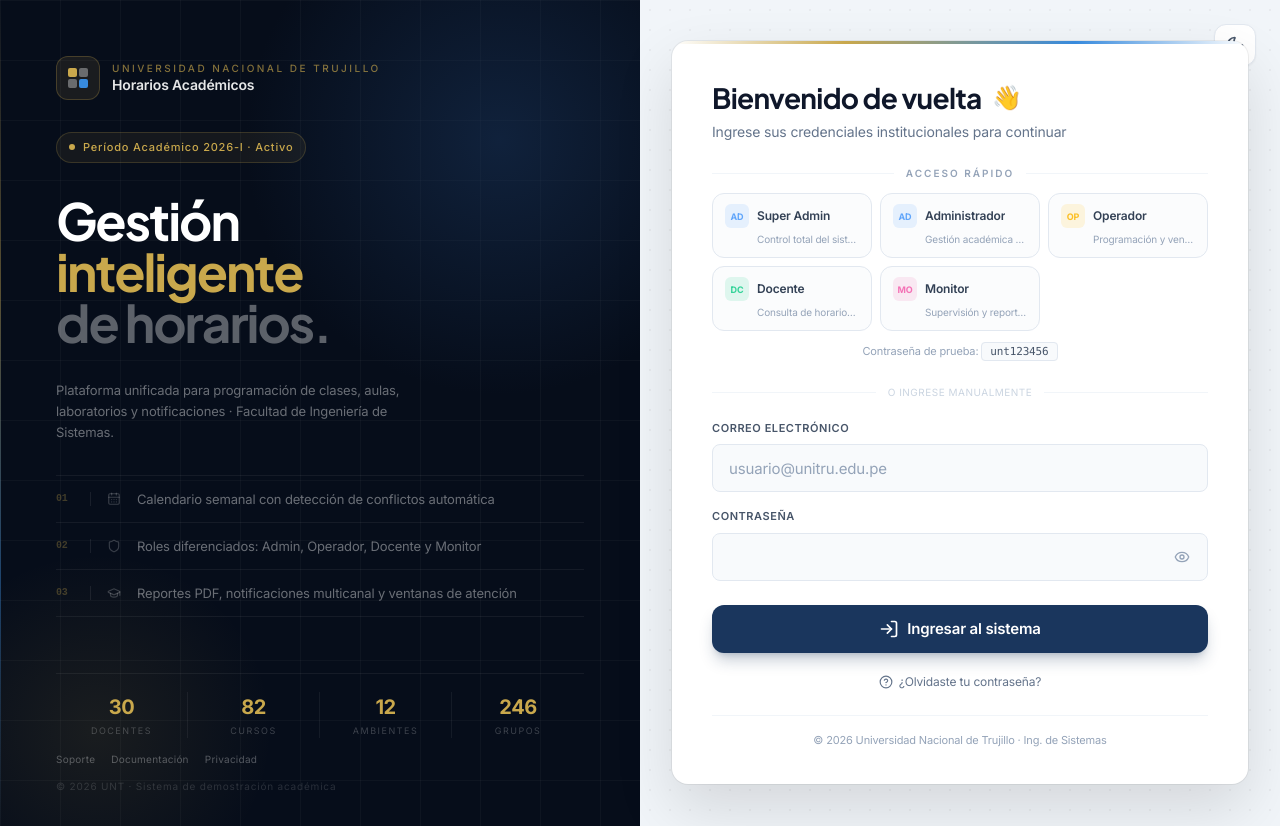
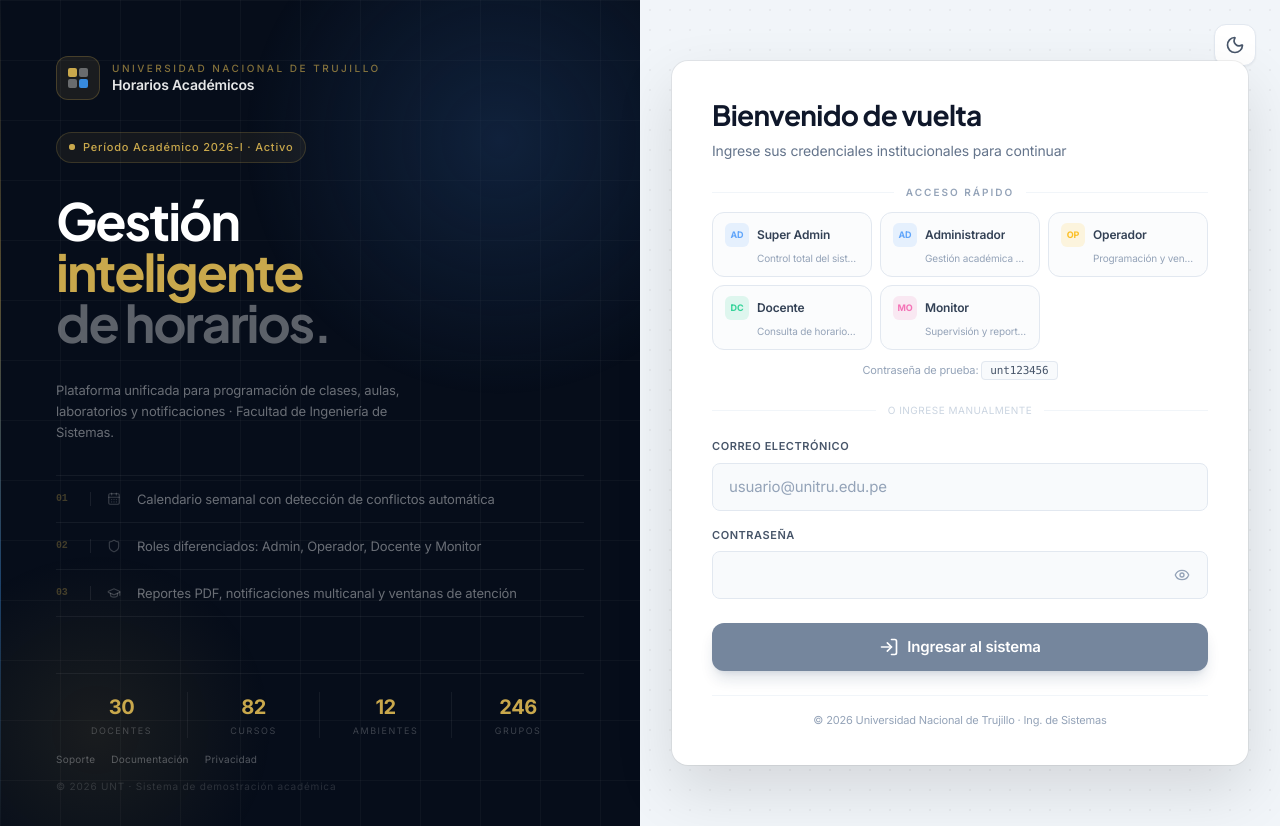
Before and after one commit to marck-h-cmd/E-PROJECT, a Next.js app: page /auth/login in a window 1280 px wide. Built offline with nearby package versions, Linux system fonts and the light colour scheme.

Commit message:
quedo login 100%

```diff
--- a/src/app/auth/login/page.tsx
+++ b/src/app/auth/login/page.tsx
@@ -4,7 +4,7 @@ import { useState, useEffect } from 'react';
 import { useRouter } from 'next/navigation';
 import {
   Eye, EyeOff, LogIn, Loader2,
-  CalendarDays, Shield, GraduationCap, CheckCircle2, HelpCircle,
+  CalendarDays, Shield, GraduationCap, CheckCircle2,
 } from 'lucide-react';
 import { useAuth } from '@/contexts/AuthContext';
 import { Button } from '@/components/ui/button';
@@ -32,11 +32,9 @@ export default function LoginPage() {
   const [error, setError] = useState('');
   const [loading, setLoading] = useState(false);
   const [mounted, setMounted] = useState(false);
+  const [capsLock, setCapsLock] = useState(false);
 
-  // Toast de confirmación
   const [toast, setToast] = useState<{ visible: boolean; message: string }>({ visible: false, message: '' });
-
-  // Highlight de inputs al rellenar
   const [highlightInputs, setHighlightInputs] = useState(false);
 
   useEffect(() => { setMounted(true); }, []);
@@ -48,7 +46,6 @@ export default function LoginPage() {
     }
   }, [user, router]);
 
-  // Auto-hide toast después de 2.5s
   useEffect(() => {
     if (toast.visible) {
       const t = setTimeout(() => setToast({ visible: false, message: '' }), 2500);
@@ -56,7 +53,6 @@ export default function LoginPage() {
     }
   }, [toast.visible]);
 
-  // Quitar highlight de inputs después de la animación
   useEffect(() => {
     if (highlightInputs) {
       const t = setTimeout(() => setHighlightInputs(false), 800);
@@ -88,6 +84,10 @@ export default function LoginPage() {
     } finally {
       setLoading(false);
     }
+  };
+
+  const detectCapsLock = (e: React.KeyboardEvent<HTMLInputElement>) => {
+    setCapsLock(e.getModifierState && e.getModifierState('CapsLock'));
   };
 
   return (
@@ -129,10 +129,10 @@ export default function LoginPage() {
           backgroundSize: '60px 60px',
         }} />
 
-        <div className="absolute -top-40 -right-40 w-[600px] h-[600px] rounded-full pointer-events-none"
+        <div className="absolute -top-40 -right-40 w-[600px] h-[600px] rounded-full pointer-events-none animate-[float_8s_ease-in-out_infinite]"
           style={{ background: 'radial-gradient(circle, rgba(26,54,93,0.5) 0%, transparent 60%)' }} />
 
-        <div className="absolute -bottom-24 -left-24 w-96 h-96 pointer-events-none"
+        <div className="absolute -bottom-24 -left-24 w-96 h-96 pointer-events-none animate-[float_10s_ease-in-out_infinite_reverse]"
           style={{ background: 'radial-gradient(circle, rgba(201,168,76,0.1) 0%, transparent 65%)' }} />
 
         <div className="absolute left-0 top-0 h-full w-px pointer-events-none"
@@ -141,7 +141,7 @@ export default function LoginPage() {
         <div className="relative z-10 flex flex-col gap-8 p-12 xl:p-14 pt-14">
 
           <div className="flex items-center gap-3">
-            <div className="flex h-11 w-11 shrink-0 items-center justify-center rounded-xl"
+            <div className="flex h-11 w-11 shrink-0 items-center justify-center rounded-xl transition-transform hover:scale-105 cursor-default"
               style={{ background: 'rgba(201,168,76,0.1)', border: '1px solid rgba(201,168,76,0.25)' }}>
               <svg width="22" height="22" viewBox="0 0 22 22" fill="none">
                 <rect x="1" y="1" width="9" height="9" rx="2" fill="#c9a84c"/>
@@ -162,7 +162,10 @@ export default function LoginPage() {
 
           <div className="inline-flex w-fit items-center gap-2 rounded-full px-3 py-1.5"
             style={{ background: 'rgba(201,168,76,0.08)', border: '1px solid rgba(201,168,76,0.2)' }}>
-            <span className="h-1.5 w-1.5 rounded-full animate-pulse" style={{ background: '#c9a84c' }} />
+            <span className="relative flex h-1.5 w-1.5">
+              <span className="absolute inline-flex h-full w-full animate-ping rounded-full opacity-60" style={{ background: '#c9a84c' }} />
+              <span className="relative inline-flex h-1.5 w-1.5 rounded-full" style={{ background: '#c9a84c' }} />
+            </span>
             <span style={{ fontSize: 11, fontWeight: 500, color: '#c9a84c', letterSpacing: 0.8 }}>
               Período Académico 2026-I · Activo
             </span>
@@ -191,14 +194,15 @@ export default function LoginPage() {
               { n: '02', icon: Shield,        text: 'Roles diferenciados: Admin, Operador, Docente y Monitor' },
               { n: '03', icon: GraduationCap, text: 'Reportes PDF, notificaciones multicanal y ventanas de atención' },
             ].map(({ n, icon: Icon, text }) => (
-              <div key={n} className="flex items-center gap-4"
+              <div key={n} className="group flex items-center gap-4 transition-all duration-200 hover:pl-2 cursor-default"
                 style={{ borderBottom: '1px solid rgba(255,255,255,0.06)', padding: '14px 0' }}>
-                <span style={{ fontSize: 10, fontFamily: 'monospace', fontWeight: 700, color: 'rgba(201,168,76,0.3)', minWidth: 18 }}>
+                <span style={{ fontSize: 10, fontFamily: 'monospace', fontWeight: 700, color: 'rgba(201,168,76,0.3)', minWidth: 18 }}
+                  className="transition-colors group-hover:text-[#c9a84c]">
                   {n}
                 </span>
                 <div style={{ width: 1, height: 14, background: 'rgba(255,255,255,0.08)', flexShrink: 0 }} />
-                <Icon style={{ width: 14, height: 14, color: 'rgba(255,255,255,0.2)', flexShrink: 0 }} />
-                <span style={{ fontSize: 13, color: 'rgba(255,255,255,0.4)', lineHeight: 1.4 }}>
+                <Icon style={{ width: 14, height: 14, flexShrink: 0 }} className="transition-colors duration-200 text-white/20 group-hover:text-white/60" />
+                <span style={{ fontSize: 13, lineHeight: 1.4 }} className="transition-colors duration-200 text-white/40 group-hover:text-white/70">
                   {text}
                 </span>
               </div>
@@ -214,15 +218,17 @@ export default function LoginPage() {
               { n: '12',  l: 'Ambientes' },
               { n: '246', l: 'Grupos' },
             ].map((s, i) => (
-              <div key={s.l} className="text-center"
+              <div key={s.l} className="text-center group cursor-default"
                 style={{ borderRight: i < 3 ? '1px solid rgba(255,255,255,0.06)' : 'none' }}>
-                <div style={{ fontSize: 20, fontWeight: 700, color: '#c9a84c', letterSpacing: -0.5 }}>{s.n}</div>
+                <div style={{ fontSize: 20, fontWeight: 700, color: '#c9a84c', letterSpacing: -0.5 }}
+                  className="transition-transform duration-200 group-hover:scale-110 inline-block">
+                  {s.n}
+                </div>
                 <div style={{ fontSize: 9, color: 'rgba(255,255,255,0.22)', letterSpacing: 1.5, textTransform: 'uppercase', marginTop: 2 }}>{s.l}</div>
               </div>
             ))}
           </div>
 
-          {/* Links del footer */}
           <div className="flex items-center gap-4 mb-3">
             {['Soporte', 'Documentación', 'Privacidad'].map(link => (
               <button key={link}
@@ -283,24 +289,19 @@ export default function LoginPage() {
             shadow-[0_0_0_1px_rgba(0,0,0,0.06),0_25px_60px_rgba(0,0,0,0.12)]
             dark:shadow-[0_0_0_1px_rgba(255,255,255,0.06),0_25px_60px_rgba(0,0,0,0.5)]">
 
-            <div style={{ height: 3, background: 'linear-gradient(90deg, transparent, #c9a84c 30%, #378add 70%, transparent)' }} />
-
             <div className="px-10 py-9">
 
-              {/* Header con saludo */}
+              {/* Header */}
               <div className="hidden lg:block mb-6">
-                <div className="flex items-center gap-2.5 mb-1.5">
                 <h2 className="text-[28px] font-bold tracking-tight text-slate-900 dark:text-white leading-tight">
                   Bienvenido de vuelta
                 </h2>
-                  <span className="text-2xl animate-[wave_2s_ease-in-out_infinite] origin-[70%_70%]">👋</span>
-                </div>
-                <p className="text-[14px] text-slate-500 dark:text-slate-400">
+                <p className="mt-2 text-[14px] text-slate-500 dark:text-slate-400">
                   Ingrese sus credenciales institucionales para continuar
                 </p>
               </div>
 
-              {/* ROLES con avatares de iniciales */}
+              {/* ROLES */}
               <div className="mb-6">
                 <div className="mb-3 flex items-center gap-3">
                   <div className="h-px flex-1 bg-slate-100 dark:bg-slate-800" />
@@ -311,7 +312,7 @@ export default function LoginPage() {
                 </div>
 
                 <div className="grid grid-cols-3 gap-2">
-                  {DEMO_USERS.map((u) => {
+                  {DEMO_USERS.map((u, idx) => {
                     const c = ROLE_COLORS[u.id] ?? ROLE_COLORS['admin'];
                     const sel = selectedDemo === u.id;
                     return (
@@ -319,18 +320,20 @@ export default function LoginPage() {
                         key={u.id}
                         type="button"
                         onClick={() => fillDemo(u)}
+                        style={{ animationDelay: `${idx * 60}ms` }}
                         className={`
-                          group rounded-xl px-3 py-2.5 text-left transition-all duration-200 border
+                          group rounded-xl px-3 py-2.5 text-left border
+                          transition-all duration-200
+                          animate-[slideUp_0.4s_ease-out_backwards]
                           ${sel
                             ? 'border-[#1a365d] dark:border-blue-500 bg-blue-50 dark:bg-blue-950/30 scale-[1.03] shadow-md'
-                            : 'border-slate-200 dark:border-slate-800 bg-slate-50/50 dark:bg-slate-900/50 hover:border-slate-300 dark:hover:border-slate-700 hover:scale-[1.01]'
+                            : 'border-slate-200 dark:border-slate-800 bg-slate-50/50 dark:bg-slate-900/50 hover:border-slate-300 dark:hover:border-slate-700 hover:scale-[1.02] hover:-translate-y-0.5'
                           }
                         `}
                       >
                         <div className="flex items-center gap-2 mb-1">
-                          {/* Avatar de iniciales */}
                           <div
-                            className="flex h-6 w-6 shrink-0 items-center justify-center rounded-md text-[9px] font-bold transition-transform duration-200 group-hover:scale-110"
+                            className="flex h-6 w-6 shrink-0 items-center justify-center rounded-md text-[9px] font-bold transition-all duration-200 group-hover:scale-110 group-hover:rotate-3"
                             style={{
                               background: sel ? c.dot : `${c.dot}25`,
                               color: sel ? '#ffffff' : c.dot,
@@ -355,7 +358,14 @@ export default function LoginPage() {
                   <code className="rounded border px-2 py-0.5 font-mono text-[11px]
                     bg-slate-50 dark:bg-slate-800
                     border-slate-200 dark:border-slate-700
-                    text-slate-600 dark:text-slate-300">
+                    text-slate-600 dark:text-slate-300
+                    cursor-pointer transition-colors
+                    hover:bg-slate-100 dark:hover:bg-slate-700"
+                    onClick={() => {
+                      navigator.clipboard.writeText(DEMO_PASSWORD_HINT);
+                      setToast({ visible: true, message: 'Contraseña copiada al portapapeles' });
+                    }}
+                    title="Click para copiar">
                     {DEMO_PASSWORD_HINT}
                   </code>
                 </p>
@@ -408,16 +418,26 @@ export default function LoginPage() {
                 </div>
 
                 <div>
+                  <div className="flex items-center justify-between mb-2">
                     <label htmlFor="password"
-                    className="block mb-2 text-[11px] font-semibold tracking-wider uppercase text-slate-600 dark:text-slate-400">
+                      className="text-[11px] font-semibold tracking-wider uppercase text-slate-600 dark:text-slate-400">
                       Contraseña
                     </label>
+                    {capsLock && (
+                      <span className="text-[10px] font-medium text-amber-600 dark:text-amber-400 flex items-center gap-1 animate-[fadeIn_0.2s_ease-out]">
+                        <span className="h-1 w-1 rounded-full bg-amber-500 animate-pulse" />
+                        Mayús activado
+                      </span>
+                    )}
+                  </div>
                   <div className="relative">
                     <Input
                       id="password"
                       type={showPassword ? 'text' : 'password'}
                       value={password}
                       onChange={(e) => { setPassword(e.target.value); setSelectedDemo(null); }}
+                      onKeyUp={detectCapsLock}
+                      onKeyDown={detectCapsLock}
                       required
                       autoComplete="current-password"
                       className={`h-12 text-[15px] px-4 pr-12 transition-all duration-300
@@ -438,7 +458,7 @@ export default function LoginPage() {
                         text-slate-400 hover:text-slate-600
                         dark:text-slate-500 dark:hover:text-slate-300
                         hover:bg-slate-100 dark:hover:bg-slate-800
-                        transition-colors"
+                        transition-all hover:scale-110"
                     >
                       {showPassword ? <EyeOff className="h-4 w-4" /> : <Eye className="h-4 w-4" />}
                     </button>
@@ -447,36 +467,32 @@ export default function LoginPage() {
 
                 <Button
                   type="submit"
-                  disabled={loading}
-                  className="h-12 w-full gap-2 text-[15px] font-semibold rounded-xl mt-2
+                  disabled={loading || !email || !password}
+                  className="relative h-12 w-full gap-2 text-[15px] font-semibold rounded-xl mt-2
                     bg-[#1a365d] hover:bg-[#1e4070]
                     dark:bg-blue-600 dark:hover:bg-blue-500
                     text-white shadow-lg shadow-[#1a365d]/25 dark:shadow-blue-600/25
                     transition-all hover:shadow-xl hover:shadow-[#1a365d]/30 dark:hover:shadow-blue-600/30
-                    active:scale-[0.98]"
+                    active:scale-[0.98]
+                    disabled:opacity-60 disabled:cursor-not-allowed disabled:hover:shadow-lg
+                    overflow-hidden group"
                 >
+                  {/* Efecto shimmer al hover */}
+                  <span className="absolute inset-0 -translate-x-full group-hover:translate-x-full transition-transform duration-1000
+                    bg-gradient-to-r from-transparent via-white/10 to-transparent" />
+
                   {loading ? (
                     <>
-                      <Loader2 className="h-5 w-5 animate-spin" />
-                      Verificando credenciales...
+                      <Loader2 className="h-5 w-5 animate-spin relative z-10" />
+                      <span className="relative z-10">Verificando credenciales...</span>
                     </>
                   ) : (
                     <>
-                      <LogIn className="h-5 w-5" />
-                      Ingresar al sistema
+                      <LogIn className="h-5 w-5 relative z-10 transition-transform group-hover:translate-x-0.5" />
+                      <span className="relative z-10">Ingresar al sistema</span>
                     </>
                   )}
                 </Button>
-
-                {/* Link de ayuda */}
-                <button
-                  type="button"
-                  className="flex items-center justify-center gap-1.5 text-[12px] text-slate-500 dark:text-slate-400
-                    hover:text-[#1a365d] dark:hover:text-blue-400 transition-colors mt-1"
-                >
-                  <HelpCircle className="h-3.5 w-3.5" />
-                  ¿Olvidaste tu contraseña?
-                </button>
               </form>
 
               <p className="mt-6 text-center text-[11px] text-slate-400 dark:text-slate-600 pt-4 border-t border-slate-100 dark:border-slate-800">
@@ -487,18 +503,24 @@ export default function LoginPage() {
         </div>
       </div>
 
-      {/* Animaciones CSS */}
       <style jsx>{`
-        @keyframes wave {
-          0%, 100% { transform: rotate(0deg); }
-          25% { transform: rotate(-15deg); }
-          75% { transform: rotate(15deg); }
-        }
         @keyframes shake {
           0%, 100% { transform: translateX(0); }
           25% { transform: translateX(-4px); }
           75% { transform: translateX(4px); }
         }
+        @keyframes slideUp {
+          from { opacity: 0; transform: translateY(8px); }
+          to { opacity: 1; transform: translateY(0); }
+        }
+        @keyframes fadeIn {
+          from { opacity: 0; }
+          to { opacity: 1; }
+        }
+        @keyframes float {
+          0%, 100% { transform: translate(0, 0); }
+          50% { transform: translate(20px, -20px); }
+        }
       `}</style>
     </div>
   );
```
Lines whose indentation alone changed are shown as unchanged.
